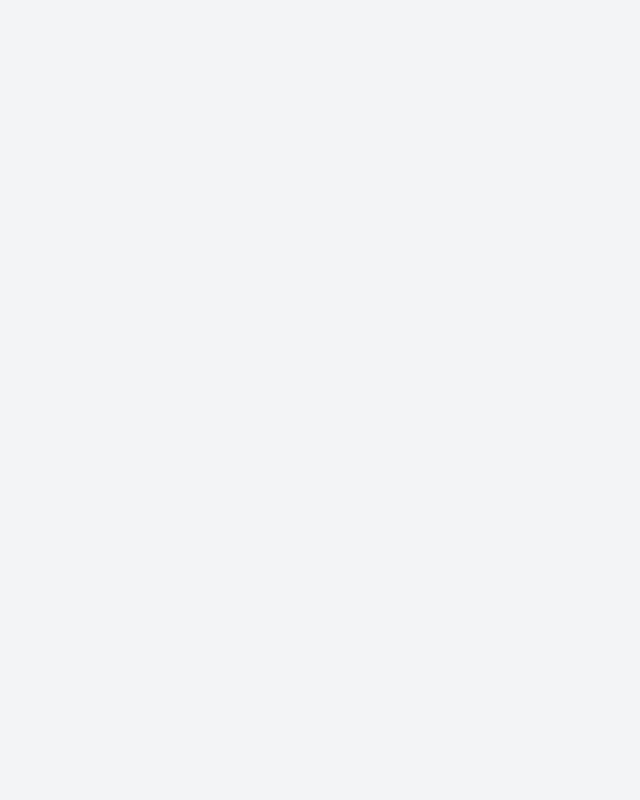
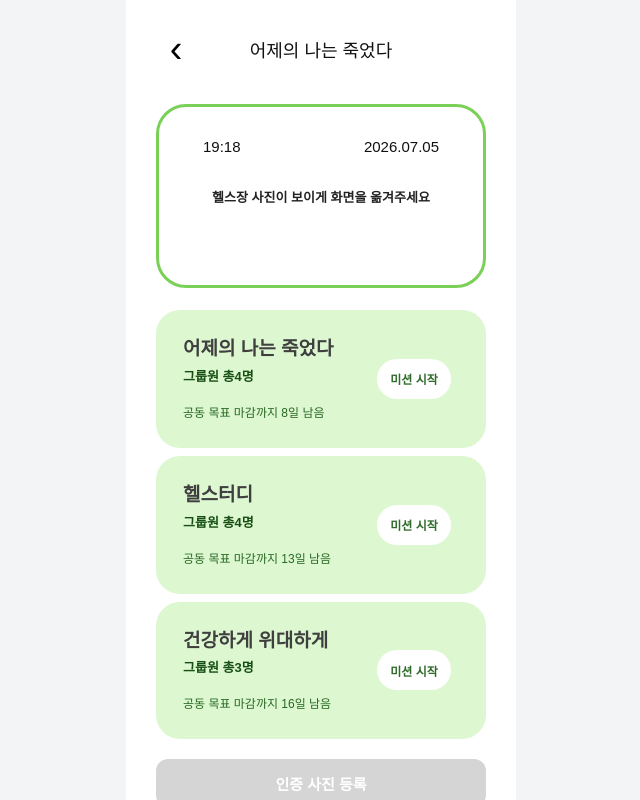
Before and after one commit to SKU-SemiHKT/FE, a React (Vite) app: page /MissionPhotoUpload in a window 1280 px wide. Before the commit this address had no page. Shown: the whole page, without its empty margins (319-959 px from the left). Built offline with nearby package versions, Linux system fonts and the light colour scheme.

Commit message:
미션사진 업로드 페이지 구현

```diff
--- a/src/App.jsx
+++ b/src/App.jsx
@@ -4,6 +4,7 @@ import Home from './pages/home/Home';
 import BettingMain from './pages/betting/BettingMain'
 import BettingDetail from "./pages/betting/BettingDetail";
 import BettingHistory from "./pages/betting/BettingHistory";
+import MissionPhotoUpload from "./pages/mission/MissionPhotoUpload"
 import Shop from './pages/shop/Shop'
 
 export default function App(){
@@ -15,6 +16,7 @@ export default function App(){
           <Route path = "/BettingMain" element ={<BettingMain/>} />
           <Route path = "/BettingMain/:bettingId" element ={<BettingDetail/>} />
           <Route path = "/BettingHistory" element ={<BettingHistory/>} />
+          <Route path = "/MissionPhotoUpload" element ={<MissionPhotoUpload/>} />
           <Route path = "/Shop" element ={<Shop/>} />
         </Route>
       </Routes>
--- /dev/null
+++ b/src/components/mission/MissionTargetCard.jsx
@@ -0,0 +1,104 @@
+import styled from "styled-components";
+
+export default function MissionTargetCard({
+  mission,
+  selected = false,
+  onSelect,
+}) {
+  return (
+    <Card $selected={selected}>
+      <MissionInformation>
+        <MissionTitle>{mission.title}</MissionTitle>
+
+        <MemberCount>
+          그룹원 총{mission.memberCount}명
+        </MemberCount>
+
+        <RemainingDays>
+          공동 목표 마감까지 {mission.remainingDays}일 남음
+        </RemainingDays>
+      </MissionInformation>
+
+      <StartButton
+        type="button"
+        $selected={selected}
+        onClick={() => onSelect(mission.id)}
+      >
+        {selected ? "선택 완료" : "미션 시작"}
+      </StartButton>
+    </Card>
+  );
+}
+
+const Card = styled.article`
+  width: 100%;
+  min-height: 108px;
+
+  display: flex;
+  align-items: center;
+  justify-content: space-between;
+  gap: 14px;
+
+  margin: 0 auto;
+  padding: 26px 33px 26px 25px;
+
+  box-sizing: border-box;
+
+  border: ${({ $selected }) =>
+    $selected
+      ? "2px solid #72c95b"
+      : "2px solid transparent"};
+
+  border-radius: 24px;
+  background-color: #ddf8d1;
+`;
+
+const MissionInformation = styled.div`
+  min-width: 0;
+`;
+
+const MissionTitle = styled.h2`
+  margin: 0;
+
+  color: #3f3f3f;
+  font-size: 19px;
+  font-weight: 800;
+  line-height: 1.2;
+`;
+
+const MemberCount = styled.p`
+  margin: 5px 0 0;
+
+  color: #174f13;
+  font-size: 13px;
+  font-weight: 800;
+`;
+
+const RemainingDays = styled.p`
+  margin: 18px 0 0;
+
+  color: #276723;
+  font-size: 12px;
+  font-weight: 500;
+`;
+
+const StartButton = styled.button`
+  flex-shrink: 0;
+
+  width: 74px;
+  height: 40px;
+
+  border: none;
+  border-radius: 999px;
+
+  background-color: ${({ $selected }) =>
+    $selected ? "#72c95b" : "#ffffff"};
+
+  color: ${({ $selected }) =>
+    $selected ? "#ffffff" : "#2f6b2a"};
+
+  font-size: 12px;
+  font-weight: 800;
+
+  cursor: pointer;
+`;
--- /dev/null
+++ b/src/components/mission/PhotoPreviewBox.jsx
@@ -0,0 +1,139 @@
+import { useRef } from "react";
+import styled from "styled-components";
+
+export default function PhotoPreviewBox({
+  previewImage,
+  onImageChange,
+}) {
+  const fileInputRef = useRef(null);
+
+  const handleBoxClick = () => {
+    fileInputRef.current?.click();
+  };
+
+  const handleFileChange = (event) => {
+    const file = event.target.files?.[0];
+
+    if (!file) {
+      return;
+    }
+
+    onImageChange(file);
+  };
+
+  const now = new Date();
+
+  const currentTime = now.toLocaleTimeString("ko-KR", {
+    hour: "2-digit",
+    minute: "2-digit",
+    hour12: false,
+  });
+
+  const currentDate = now
+    .toLocaleDateString("ko-KR", {
+      year: "numeric",
+      month: "2-digit",
+      day: "2-digit",
+    })
+    .replaceAll(". ", ".")
+    .replace(/\.$/, "");
+
+  return (
+    <>
+      <PreviewContainer
+        type="button"
+        onClick={handleBoxClick}
+        aria-label="미션 인증 사진 선택"
+      >
+        <DateRow>
+          <span>{currentTime}</span>
+          <span>{currentDate}</span>
+        </DateRow>
+
+        {previewImage ? (
+          <PreviewImage
+            src={previewImage}
+            alt="선택한 미션 인증 사진"
+          />
+        ) : (
+          <PlaceholderText>
+            헬스장 사진이 보이게 화면을 옮겨주세요
+          </PlaceholderText>
+        )}
+      </PreviewContainer>
+
+      <HiddenFileInput
+        ref={fileInputRef}
+        type="file"
+        accept="image/*"
+        capture="environment"
+        onChange={handleFileChange}
+      />
+    </>
+  );
+}
+
+const PreviewContainer = styled.button`
+  position: relative;
+
+  width: 100%;
+  height: 184px;
+
+  margin: 0 auto;
+  padding: 31px 44px;
+
+  box-sizing: border-box;
+
+  border: 3px solid #7bd158;
+  border-radius: 30px;
+
+  background-color: #ffffff;
+
+  overflow: hidden;
+  cursor: pointer;
+`;
+
+const DateRow = styled.div`
+  position: absolute;
+  top: 31px;
+  left: 44px;
+  right: 44px;
+  z-index: 2;
+
+  display: flex;
+  justify-content: space-between;
+
+  font-size: 15px;
+  font-weight: 500;
+  color: #111111;
+`;
+
+const PreviewImage = styled.img`
+  position: absolute;
+  inset: 0;
+
+  width: 100%;
+  height: 100%;
+
+  object-fit: cover;
+`;
+
+const PlaceholderText = styled.p`
+  position: absolute;
+  top: 50%;
+  left: 50%;
+
+  width: 85%;
+  margin: 0;
+
+  transform: translate(-50%, -50%);
+
+  color: #222222;
+  text-align: center;
+  font-size: 13px;
+  font-weight: 600;
+`;
+
+const HiddenFileInput = styled.input`
+  display: none;
+`;
--- /dev/null
+++ b/src/data/MissionData.js
@@ -0,0 +1,20 @@
+export const missionPhotoList = [
+  {
+    id: 1,
+    title: "어제의 나는 죽었다",
+    memberCount: 4,
+    remainingDays: 8,
+  },
+  {
+    id: 2,
+    title: "헬스터디",
+    memberCount: 4,
+    remainingDays: 13,
+  },
+  {
+    id: 3,
+    title: "건강하게 위대하게",
+    memberCount: 3,
+    remainingDays: 16,
+  },
+];
--- a/src/layout/RootLayout.jsx
+++ b/src/layout/RootLayout.jsx
@@ -1,34 +1,52 @@
-import {Outlet} from "react-router-dom"
-import BottomNavigation from "../components/common/BottomNavigation"
-import styled from "styled-components"
+import { Outlet, useLocation } from "react-router-dom";
+import BottomNavigation from "../components/common/BottomNavigation";
+import styled from "styled-components";
 
-export default function RootLayout(){
-    return(
+export default function RootLayout() {
+  const location = useLocation();
+
+  const hiddenNavigationPaths = [
+    "/MissionPhotoUpload",
+    "/BettingHistory",
+  ];
+
+  const shouldHideBottomNavigation =
+    hiddenNavigationPaths.includes(location.pathname);
+
+  return (
     <AppLayout>
-            <main className="app-content">
+      <main
+        className={`app-content ${
+          shouldHideBottomNavigation ? "full-page" : ""
+        }`}
+      >
         <Outlet />
       </main>
-            <BottomNavigation />
+
+      {!shouldHideBottomNavigation && <BottomNavigation />}
     </AppLayout>
   );
 }
+
 const AppLayout = styled.div`
   width: 100%;
   max-width: 390px;
   height: 100dvh;
   margin: 0 auto;
-    padding : 30px;
 
   display: flex;
   flex-direction: column;
 
   position: relative;
+  overflow: hidden;
+
   background-color: #ffffff;
 
   .app-content {
     width: 100%;
     height: 100%;
 
+    padding: 30px;
     padding-bottom: 120px;
 
     box-sizing: border-box;
@@ -36,11 +54,14 @@ const AppLayout = styled.div`
     overflow-y: auto;
     overflow-x: hidden;
 
-        /* 스크롤은 되지만 스크롤바는 숨김 */
     scrollbar-width: none;
 
     &::-webkit-scrollbar {
       display: none;
     }
   }
+
+  .app-content.full-page {
+    padding-bottom: 30px;
+  }
 `;
--- /dev/null
+++ b/src/pages/mission/MissionPhotoUpload.jsx
@@ -0,0 +1,173 @@
+import { useEffect, useState } from "react";
+import { useNavigate } from "react-router-dom";
+import styled from "styled-components";
+
+import PhotoPreviewBox from "../../components/mission/PhotoPreviewBox";
+import MissionTargetCard from "../../components/mission/MissionTargetCard";
+
+import { missionPhotoList } from "../../data/MissionData";
+
+export default function MissionPhotoUpload() {
+  const navigate = useNavigate();
+
+  const [selectedFile, setSelectedFile] = useState(null);
+  const [previewImage, setPreviewImage] = useState("");
+  const [selectedMissionId, setSelectedMissionId] =
+    useState(null);
+
+  const handleImageChange = (file) => {
+    setSelectedFile(file);
+
+    const imageUrl = URL.createObjectURL(file);
+    setPreviewImage(imageUrl);
+  };
+
+  const handleMissionSelect = (missionId) => {
+    setSelectedMissionId(missionId);
+  };
+
+  const handleUpload = () => {
+    if (!selectedFile) {
+      alert("인증 사진을 먼저 촬영해주세요.");
+      return;
+    }
+
+    if (!selectedMissionId) {
+      alert("인증할 미션을 선택해주세요.");
+      return;
+    }
+
+    console.log("업로드 예정 데이터:", {
+      missionId: selectedMissionId,
+      imageFile: selectedFile,
+    });
+
+    alert("미션 인증 사진이 등록되었습니다.");
+  };
+
+  useEffect(() => {
+    return () => {
+      if (previewImage) {
+        URL.revokeObjectURL(previewImage);
+      }
+    };
+  }, [previewImage]);
+
+  return (
+    <PageContainer>
+      <TopBar>
+        <BackButton
+          type="button"
+          onClick={() => navigate(-1)}
+          aria-label="뒤로가기"
+        >
+          ‹
+        </BackButton>
+
+        <PageTitle>어제의 나는 죽었다</PageTitle>
+
+        <EmptySpace />
+      </TopBar>
+
+      <PhotoPreviewBox
+        previewImage={previewImage}
+        onImageChange={handleImageChange}
+      />
+
+      <MissionList>
+        {missionPhotoList.map((mission) => (
+          <MissionTargetCard
+            key={mission.id}
+            mission={mission}
+            selected={selectedMissionId === mission.id}
+            onSelect={handleMissionSelect}
+          />
+        ))}
+      </MissionList>
+
+      <UploadButton
+        type="button"
+        onClick={handleUpload}
+        disabled={!selectedFile || !selectedMissionId}
+      >
+        인증 사진 등록
+      </UploadButton>
+    </PageContainer>
+  );
+}
+
+const PageContainer = styled.div`
+  width: 100%;
+
+  display: flex;
+  flex-direction: column;
+
+  padding-bottom: 110px;
+  box-sizing: border-box;
+`;
+
+const TopBar = styled.header`
+  width: 350px;
+  max-width: 100%;
+
+  display: grid;
+  grid-template-columns: 40px 1fr 40px;
+  align-items: center;
+
+  margin: 0 auto 36px;
+`;
+
+const BackButton = styled.button`
+  padding: 0;
+
+  border: none;
+  background-color: transparent;
+
+  font-size: 38px;
+  line-height: 1;
+
+  cursor: pointer;
+`;
+
+const PageTitle = styled.h1`
+  margin: 0;
+
+  text-align: center;
+  font-size: 18px;
+  font-weight: 500;
+`;
+
+const EmptySpace = styled.div`
+`;
+
+const MissionList = styled.div`
+  display: flex;
+  flex-direction: column;
+  gap: 8px;
+
+  margin-top: 22px;
+`;
+
+const UploadButton = styled.button`
+  width: 350px;
+  max-width: 100%;
+  height: 48px;
+
+  margin: 20px auto 0;
+
+  border: none;
+  border-radius: 12px;
+
+  background-color: #E0F7D4;
+  color: #ffffff;
+
+  font-size: 15px;
+  font-weight: 700;
+
+  cursor: pointer;
+
+  &:disabled {
+    background-color: #d5d5d5;
+    cursor: not-allowed;
+  }
+`;
```
Also changed, not shown: src/components/header/Header.jsx (deleted, +0 -7 lines). Lines whose indentation alone changed are shown as unchanged.
